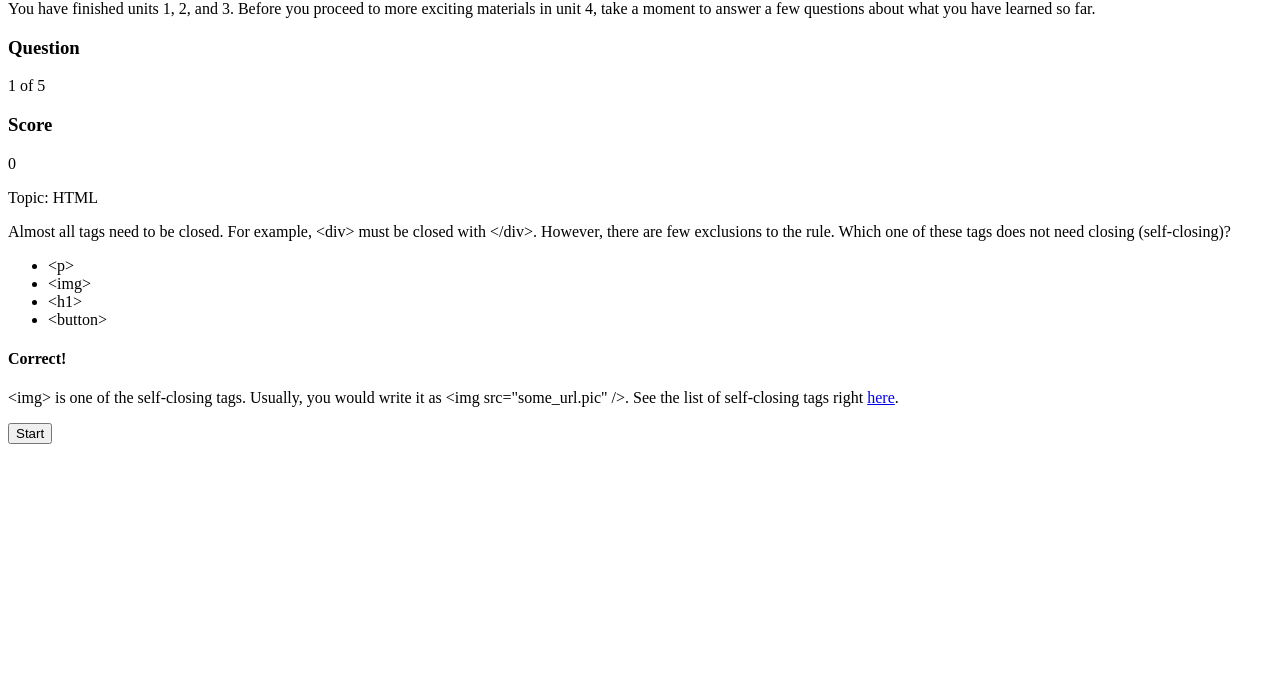
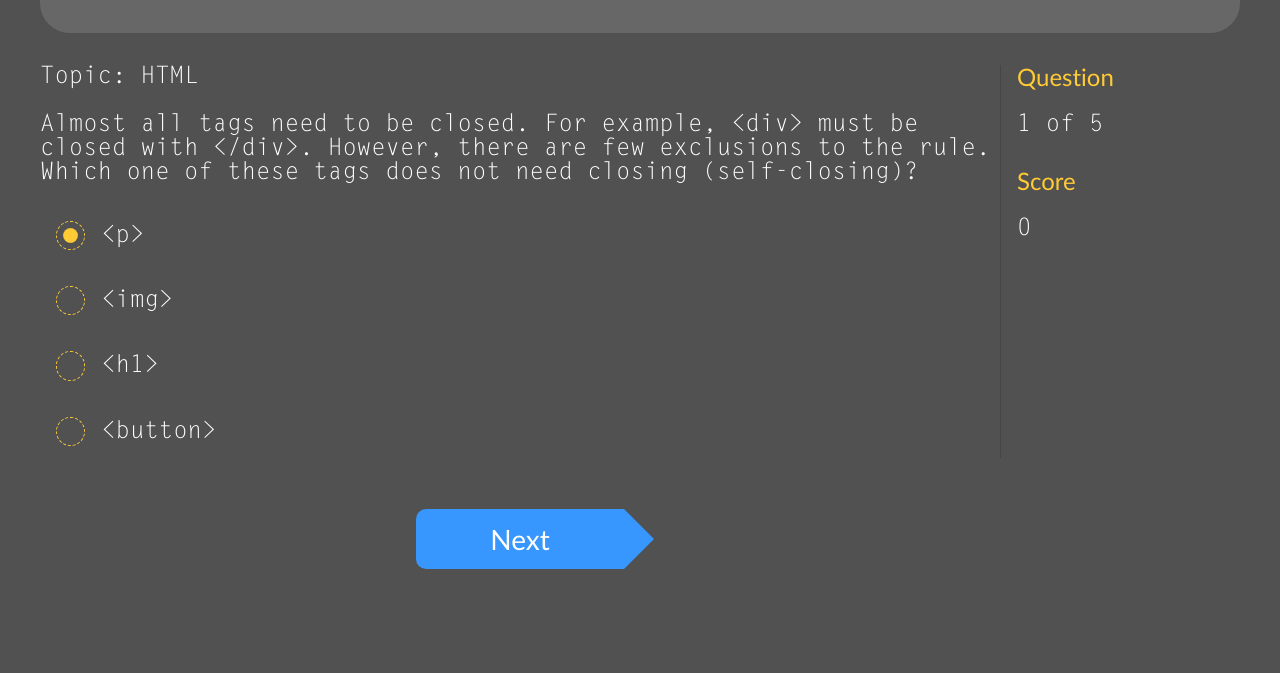
Before and after one commit to vleong2332/quiz-app, a plain HTML site: page index.html in a window 1280 px wide. Shown: the part 127-800 px from the top of the page. Drawn offline with Linux system fonts and the light colour scheme.

Commit message:
Finished static page for question 1

```diff
--- a/css/index_style.css
+++ b/css/index_style.css
@@ -0,0 +1,123 @@
+body {
+	background: #515151;
+}
+.container {
+	width: 1200px;
+	margin: 0 auto;
+}
+.hidden {
+	display: none;
+}
+header {
+	text-align: center;
+}
+	h1 {
+		font-family: 'Myriad Pro Bold', "Arial Bold", sans-serif;
+		font-size: 4rem;
+		color: #33FF99;
+	}
+	header .container {
+		padding: 3rem 0;
+		background: rgba(255, 255, 255, 0.127);
+		border-radius: 0 0 30px 30px;
+	}
+slide {
+	display: block;
+}
+#questions {
+	padding-top: 2rem;
+	font-family: 'Letter Gothic Std';
+	color: #FFFFFF;
+	font-size: 1.5rem;
+}
+	#questions .container {
+		position: relative;
+	}
+		#status_bar {
+			display: inline-block;
+			float: right;
+			width: 20%;
+			height: 100%;
+			padding-left: 1rem;
+			border-left: 1px solid rgba(0,0,0,0.15);
+			position: absolute;
+			right: 0;
+			top: 0;
+		}
+			h3 {
+				font-family: 'Lato';
+				color: #FFCB35;
+				margin-bottom: 1.5rem;
+			}
+			#status_bar p {
+				margin-bottom: 2rem;
+			}
+		#qna {
+			width: 80%;
+		}
+			#question p {
+				margin-bottom: 1.5rem;
+			}
+			#choices li {
+				margin: 0.75rem 0.75rem 0.75rem 0;
+				padding: 0.75rem 0;
+				border-radius: 3px;
+				transition: background 0.25s ease;
+			}
+				li:hover {
+					background: rgba(74,150,255,0.15);
+				}
+				#choices li:before {
+					content : "";
+					display: inline-block;
+					margin: 0 1rem;
+					height: 1rem;
+					width: 1rem;
+					padding: 0.35rem;
+					vertical-align: middle;
+					border-radius: 100%;
+					border: 1px dashed #FFCB35;
+					background-clip: content-box;
+				}
+				li.selected::before {
+					background-color: #FFCB35;
+				}
+h4 {
+	font-family: 'Lato Bold';
+}
+#button_container {
+	width: 80%;
+}
+	.button {
+		width: 13rem;
+		position: relative;
+		margin: 3.2rem auto 1rem;
+		padding: 16px 0;
+		text-align: center;
+		background: #3797FF;
+		color: #FFFFFF;
+		border-radius: 10px 0 0 10px;
+		cursor:pointer;
+		transition: background 0.5s ease;
+	}
+	.button::after {
+	  content: "";
+	  position: absolute;
+	  top: 0;
+	  left: 100%;
+	  border-color: transparent #3797FF;
+	  border-style: solid;
+	  border-width: 30px 0 30px 30px;
+	  transition: border-color 0.5s ease;
+	}
+	.button:hover {
+		background: #1575EE;
+	}
+	.button:hover::after {
+		border-color: transparent #1575EE;
+	}
+	.button p {
+		vertical-align: middle;
+		font-family: "Lato";
+		font-size: 28px;
+	}
--- /dev/null
+++ b/css/lato.css
@@ -0,0 +1,15 @@
+/* Generated by Font Squirrel (http://www.fontsquirrel.com) on March 26, 2015 */
+
+@font-face {
+    font-family: 'Lato Bold';
+    src: url('../font/Lato-Bold.woff') format('woff');
+    font-weight: normal;
+    font-style: normal;
+}
+
+@font-face {
+    font-family: 'Lato';
+    src: url('../font/Lato-Regular.woff') format('woff');
+    font-weight: normal;
+    font-style: normal;
+}
--- /dev/null
+++ b/css/letter-gothic-std.css
@@ -0,0 +1,10 @@
+@font-face {
+	font-family: 'Letter Gothic Std';
+	src: local('../font/Letter Gothic Std'), url('../font/Letter Gothic Std.woff') format('woff');
+}
+/* use this class to attach this font to any element i.e. <p class="fontsforweb_fontid_3202">Text with this font applied</p> */
+.fontsforweb_fontid_3202 {
+	font-family: 'LetterGothicStd' !important;
+}
+
+/* Font downloaded from FontsForWeb.com */
--- /dev/null
+++ b/css/myriad-pro-bold.css
@@ -0,0 +1,8 @@
+/* #### Generated By: http://www.cufonfonts.com #### */
+
+@font-face {
+font-family: 'Myriad Pro Bold';
+font-style: normal;
+font-weight: normal;
+src: local('../font/Myriad Pro Bold'), url('../font/MYRIADPRO-BOLD.woff') format('woff');
+}
--- /dev/null
+++ b/css/reset.css
@@ -0,0 +1,53 @@
+/* http://meyerweb.com/eric/tools/css/reset/
+   v2.0 | 20110126
+   License: none (public domain)
+*/
+
+* {
+	-webkit-box-sizing: border-box;
+	-moz-box-sizing: border-box;
+	box-sizing: border-box;
+}
+html, body, div, span, applet, object, iframe,
+h1, h2, h3, h4, h5, h6, p, blockquote, pre,
+a, abbr, acronym, address, big, cite, code,
+del, dfn, em, img, ins, kbd, q, s, samp,
+small, strike, strong, sub, sup, tt, var,
+b, u, i, center,
+dl, dt, dd, ol, ul, li,
+fieldset, form, label, legend,
+table, caption, tbody, tfoot, thead, tr, th, td,
+article, aside, canvas, details, embed,
+figure, figcaption, footer, header, hgroup,
+menu, nav, output, ruby, section, summary,
+time, mark, audio, video {
+	margin: 0;
+	padding: 0;
+	border: 0;
+	font-size: 100%;
+	font: inherit;
+	vertical-align: baseline;
+}
+/* HTML5 display-role reset for older browsers */
+article, aside, details, figcaption, figure,
+footer, header, hgroup, menu, nav, section {
+	display: block;
+}
+body {
+	line-height: 1;
+}
+ol, ul {
+	list-style: none;
+}
+blockquote, q {
+	quotes: none;
+}
+blockquote:before, blockquote:after,
+q:before, q:after {
+	content: '';
+	content: none;
+}
+table {
+	border-collapse: collapse;
+	border-spacing: 0;
+}
--- a/index.html
+++ b/index.html
@@ -3,7 +3,13 @@
 <head>
 	<meta charset="UTF-8">
 	<title>FEWD Quiz App</title>
+	<!-- Fonts -->
+	<link rel="stylesheet" type="text/css" href="css/myriad-pro-bold.css" />
+	<link rel="stylesheet" type="text/css" href="css/lato.css" />
+	<link rel="stylesheet" type="text/css" href="css/letter-gothic-std.css" />
 	<!-- CSS -->
+	<link rel="stylesheet" type="text/css" href="css/reset.css" />
+	<link rel="stylesheet" type="text/css" href="css/index_style.css" />
 	<!-- Scripts -->
 </head>
 <body>
@@ -13,45 +19,58 @@
 		</div>
 	</header>
 
-	<slide id="start">
-		<div class="tight_container">
+	<!-- Start page -->
+	<slide id="start" class="hidden">
+		<div class="container tight">
 			<div class="instruction">
 				<h2>Congratulations!</h2>
-				<p>You have finished units 1, 2, and 3. Before you proceed to more exciting materials in unit 4, take a moment to answer a few questions about what you have learned so far.</p>
+				<p>You havefinished units 1, 2, and 3. Before you proceed to more exciting materials in unit 4, take a moment to answer a few questions about what you have learned so far.</p>
 			</div>
 		</div>
 	</slide>
 
-	<slide id="q1" class="questions">
+	<!-- Questions -->
+	<slide id="questions">
 		<div class="container">
+			<!-- Status Bar to the right -->
 			<div id="status_bar">
 				<h3>Question</h3>
-				<p><span id="current_question">1</span> of 5</p>
+				<p><span id="current_question">1</span> of <span id="total_question">5</p>
 				<h3>Score</h3>
 				<p><span id="current_score">0</span></p>
 			</div>
-			<div class="qna">
-				<div class="question">
+			<!-- Space for Questions and Answers -->
+			<div id="qna">
+				<div id="question">
 					<p>Topic: <span id="topic_content">HTML</span></p>
 					<p class="question">Almost all tags need to be closed. For example, &#60div&#62 must be closed with &#60/div&#62. However, there are few exclusions to the rule. Which one of these tags does not need closing (self-closing)?</p>
 				</div>
-				<div class="mult_choice">
-					<ul class="choices">
-						<li>&#60p&#62</li>
+				<!-- Alternating section between choices and explanation -->
+				<div id="alternate">
+					<div id="mult_choice">
+						<ul id="choices">
+							<li class="selected">&#60p&#62</li>
 							<li>&#60img&#62</li>
 							<li>&#60h1&#62</li>
 							<li>&#60button&#62</li>
 						</ul>
 					</div>
-				<div class="explanation">
+					<div id="explanation" class="hidden">
 						<h4 id="feedback">Correct!</h4>
-					<p>&#60img&#62 is one of the self-closing tags. Usually, you would write it as &#60img src="some_url.pic" /&#62. See the list of self-closing tags right <a href="#" target="_blank">here</a>.
+						<p>&#60img&#62 is one of the self-closing tags. Usually, you would write it as &#60img src="some_url.pic" /&#62. See the list of self-closing tags right <a href="#" target="_blank">here</a>.</p>
+					</div>
 				</div>
 			</div>
 		</div>
 	</slide>
 
-	<button type="button">Start</button>
+	<div class="container">
+		<div id="button_container">
+			<div class="button">
+				<p>Next</p>
+			</div>
+		</div>
+	</div>
 
 </body>
 </html>
```
Also changed, not shown: font/Lato-Bold.woff (added), font/Lato-Regular.woff (added), font/Letter Gothic Std.woff (added), font/MyriadPro-Bold.woff (added), notes/requirements.txt. Lines whose indentation alone changed are shown as unchanged.
